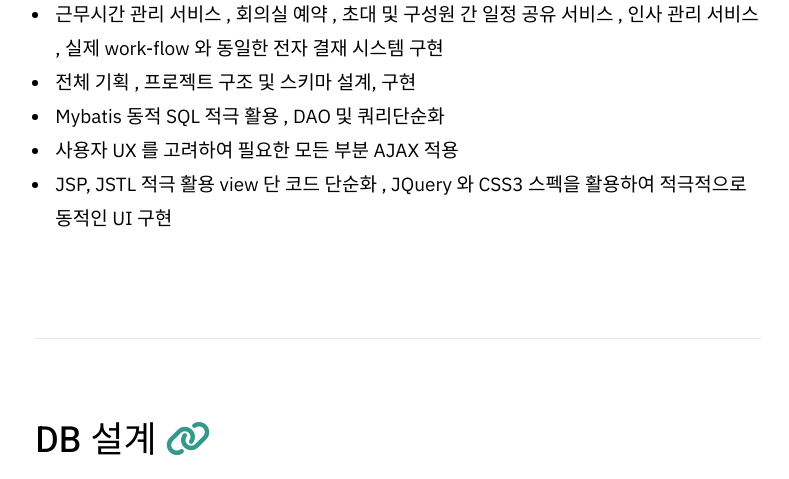
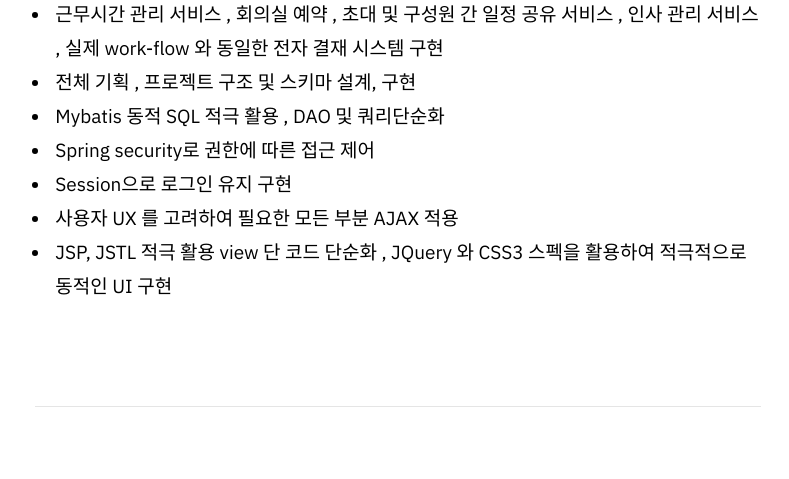
Before and after one commit to melangyun/PortFolioWeb, a plain HTML site: page html/Eeum.html in a window 1280 px wide. Shown: the part 1200-1679 px from the top of the page, without its empty margins (352-1141 px from the left). Drawn offline with Linux system fonts and the light colour scheme; files whose address does not match are found by name.

Commit message:
spring 내용 수정

```diff
--- a/html/Eeum.html
+++ b/html/Eeum.html
@@ -139,6 +139,8 @@
                                 구현</li>
                             <li>전체 기획 , 프로젝트 구조 및 스키마 설계, 구현</li>
                             <li>Mybatis 동적 SQL 적극 활용 , DAO 및 쿼리단순화</li>
+                            <li>Spring security로 권한에 따른 접근 제어</li>
+                            <li>Session으로 로그인 유지 구현</li>
                             <!-- <li>Spring AOP, Annotaion, XML, Spring MVC 을 적극 활용 , Spring Framework 가 제공하는 기능들을 적극적으로 체득하여
                                 짧은 시간 동안 많은 기능 구현</li> -->
                             <li>사용자 UX 를 고려하여 필요한 모든 부분 AJAX 적용</li>
```
Also changed, not shown: 1 other file.
